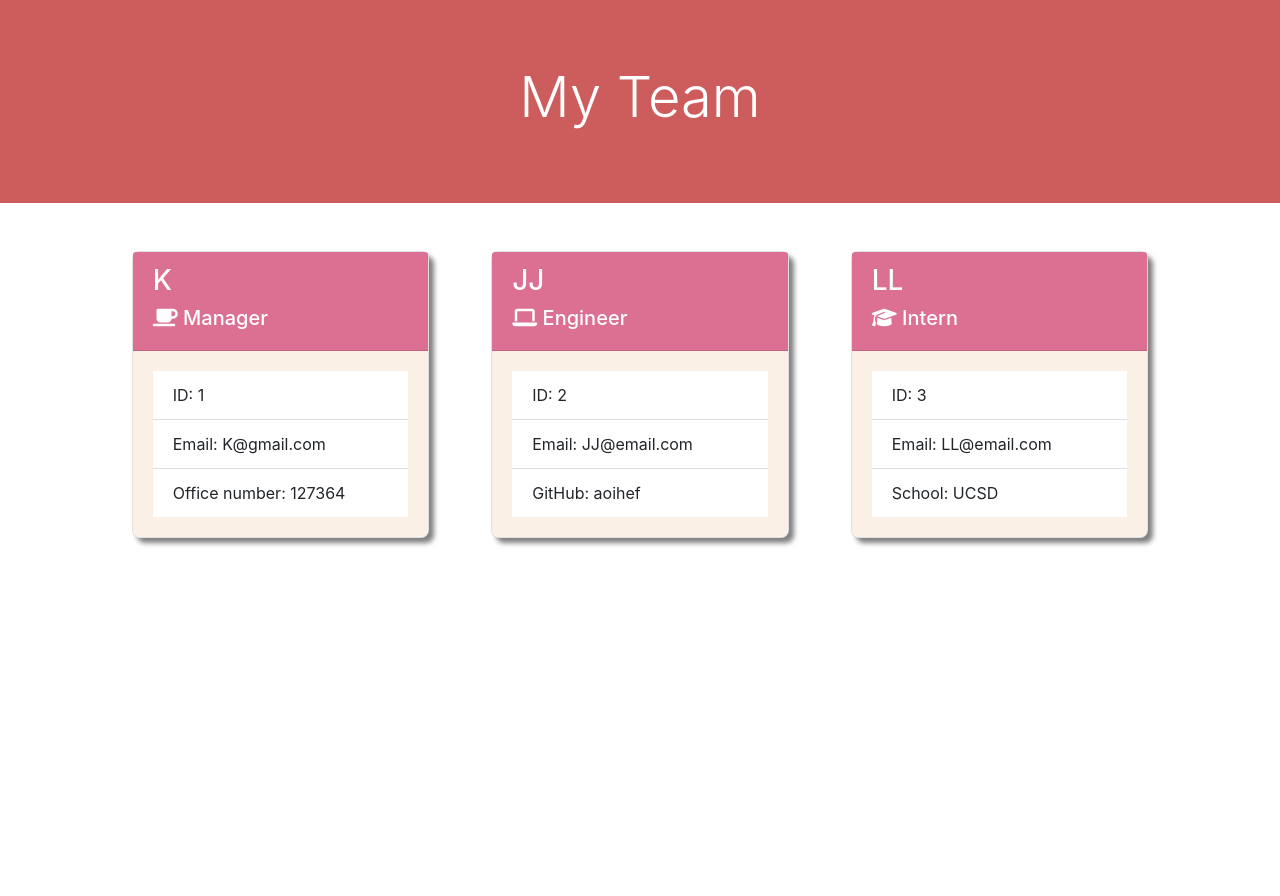
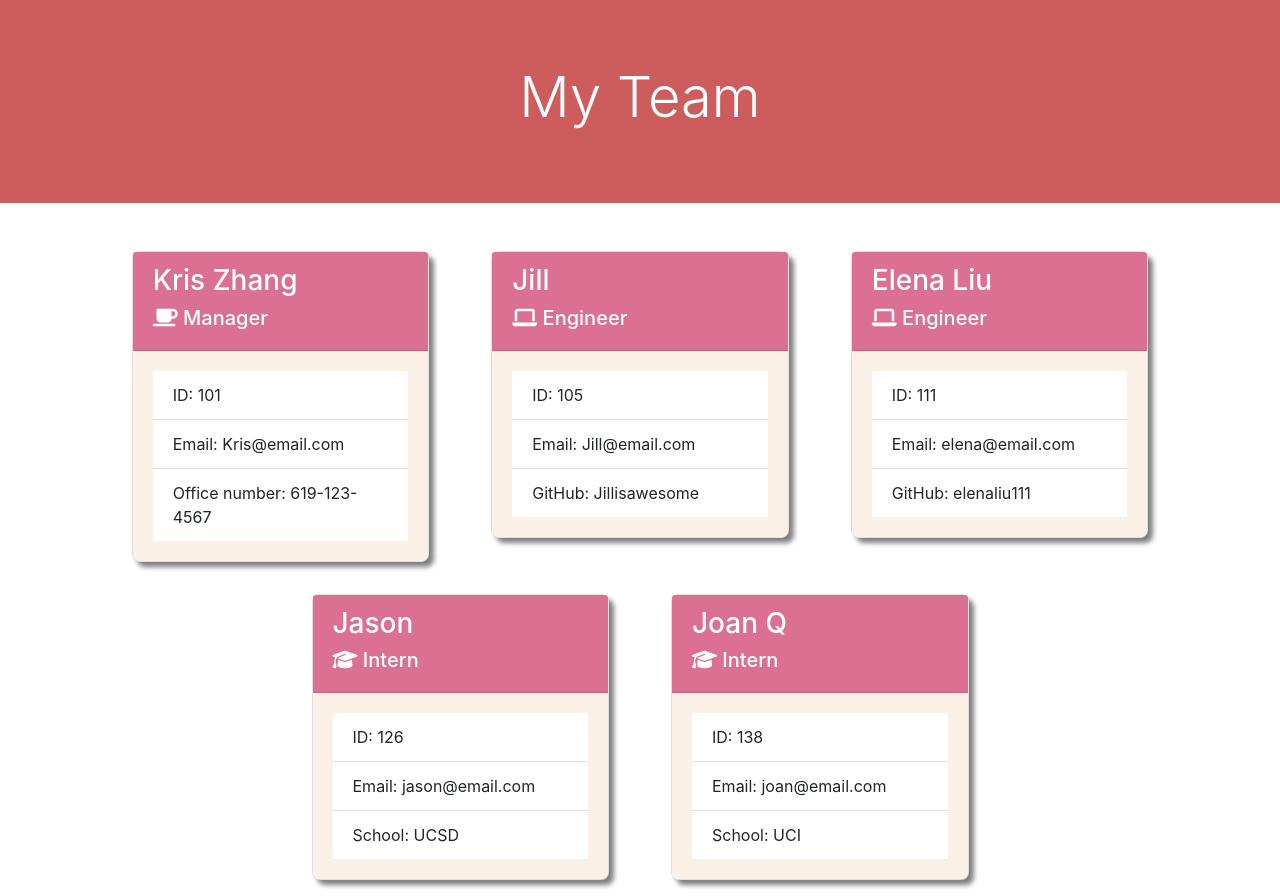
Before and after one commit to elenaliu0415/team-profile-generator, a website: page dist/team.html in a window 1280 px wide. Before the commit the page ends 800 px from the top, so only its background shows below. Drawn offline with nearby package versions, Linux system fonts and the light colour scheme.

Commit message:
README.md updated, screenshot added

```diff
--- a/dist/team.html
+++ b/dist/team.html
@@ -28,14 +28,14 @@
         <div class="col-3 m-3">
           <div class="card">
             <div class="card-header">
-              <h3>K</h3>
+              <h3>Kris Zhang</h3>
               <h5><i class="fa fa-coffee" aria-hidden="true"></i> Manager</h5>
             </div>
             <div class="card-body">
               <ul class="list-group list-group-flush">
-                <li class="list-group-item">ID: 1</li>
-                <li class="list-group-item">Email: K@gmail.com</li>
-                <li class="list-group-item">Office number: 127364</li>
+                <li class="list-group-item">ID: 101</li>
+                <li class="list-group-item">Email: Kris@email.com</li>
+                <li class="list-group-item">Office number: 619-123-4567</li>
               </ul>
             </div>
           </div>
@@ -45,14 +45,30 @@
         <div class="col-3 m-3">
           <div class="card">
             <div class="card-header">
-              <h3>JJ</h3>
+              <h3>Jill </h3>
               <h5><i class="fa fa-laptop" aria-hidden="true"></i> Engineer</h5>
             </div>
             <div class="card-body">
               <ul class="list-group list-group-flush">
-                <li class="list-group-item">ID: 2</li>
-                <li class="list-group-item">Email: JJ@email.com</li>
-                <li class="list-group-item">GitHub: aoihef</li>
+                <li class="list-group-item">ID: 105</li>
+                <li class="list-group-item">Email: Jill@email.com</li>
+                <li class="list-group-item">GitHub: Jillisawesome</li>
+              </ul>
+            </div>
+          </div>
+        </div>
+
+        <div class="col-3 m-3">
+          <div class="card">
+            <div class="card-header">
+              <h3>Elena Liu</h3>
+              <h5><i class="fa fa-laptop" aria-hidden="true"></i> Engineer</h5>
+            </div>
+            <div class="card-body">
+              <ul class="list-group list-group-flush">
+                <li class="list-group-item">ID: 111</li>
+                <li class="list-group-item">Email: elena@email.com</li>
+                <li class="list-group-item">GitHub: elenaliu111</li>
               </ul>
             </div>
           </div>
@@ -62,14 +78,30 @@
         <div class="col-3 m-3">
           <div class="card">
             <div class="card-header">
-              <h3>LL</h3>
+              <h3>Jason</h3>
               <h5><i class="fa fa-graduation-cap" aria-hidden="true"></i> Intern</h5>
             </div>
             <div class="card-body">
               <ul class="list-group list-group-flush">
-                <li class="list-group-item">ID: 3</li>
-                <li class="list-group-item">Email: LL@email.com</li>
+                <li class="list-group-item">ID: 126</li>
+                <li class="list-group-item">Email: jason@email.com</li>
                 <li class="list-group-item">School: UCSD</li>
+              </ul>
+            </div>
+          </div>
+        </div>
+
+        <div class="col-3 m-3">
+          <div class="card">
+            <div class="card-header">
+              <h3>Joan Q</h3>
+              <h5><i class="fa fa-graduation-cap" aria-hidden="true"></i> Intern</h5>
+            </div>
+            <div class="card-body">
+              <ul class="list-group list-group-flush">
+                <li class="list-group-item">ID: 138</li>
+                <li class="list-group-item">Email: joan@email.com</li>
+                <li class="list-group-item">School: UCI</li>
               </ul>
             </div>
           </div>
```
Also changed, not shown: README.md, screenshot.png (added), 1 other file.
